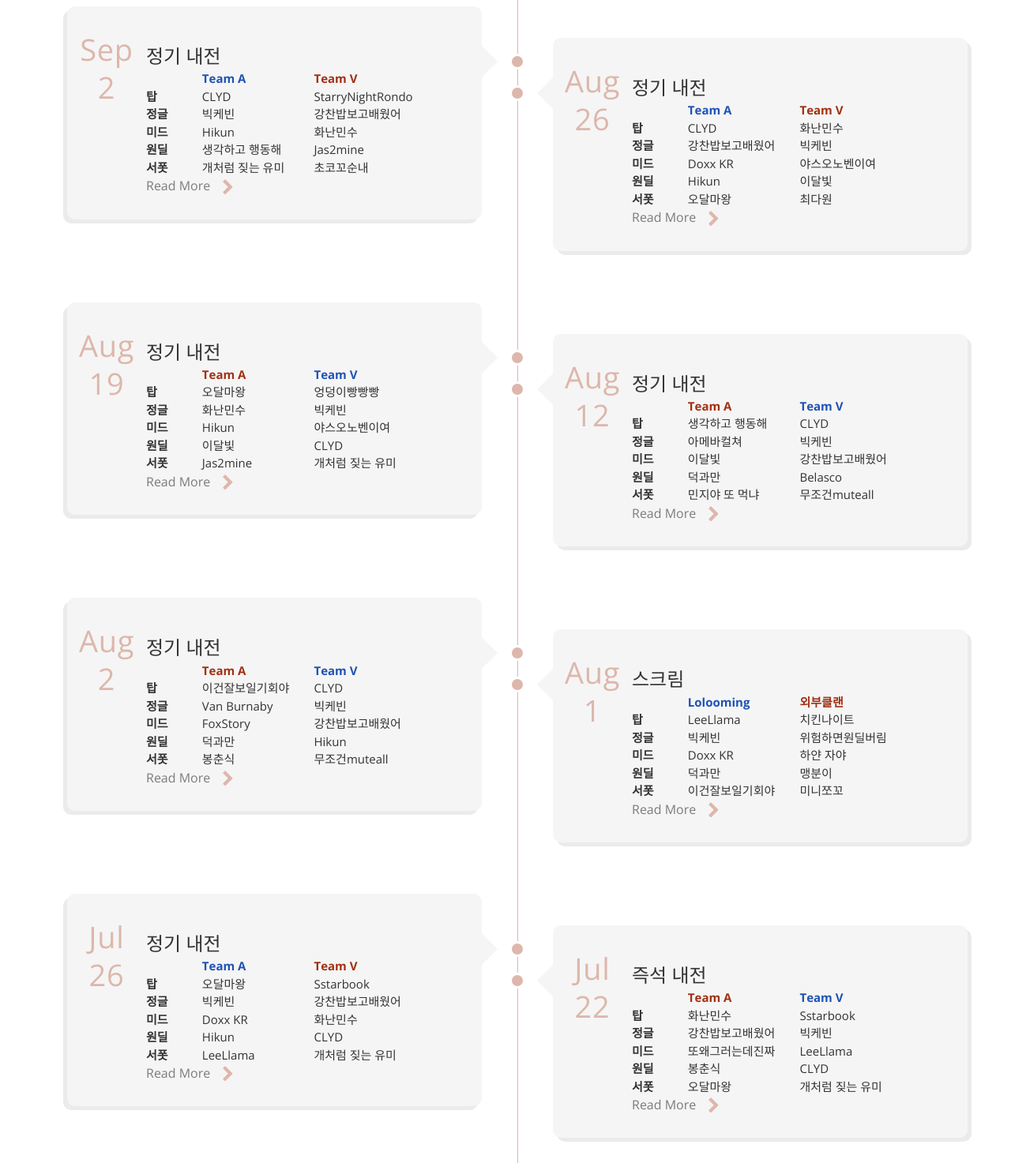
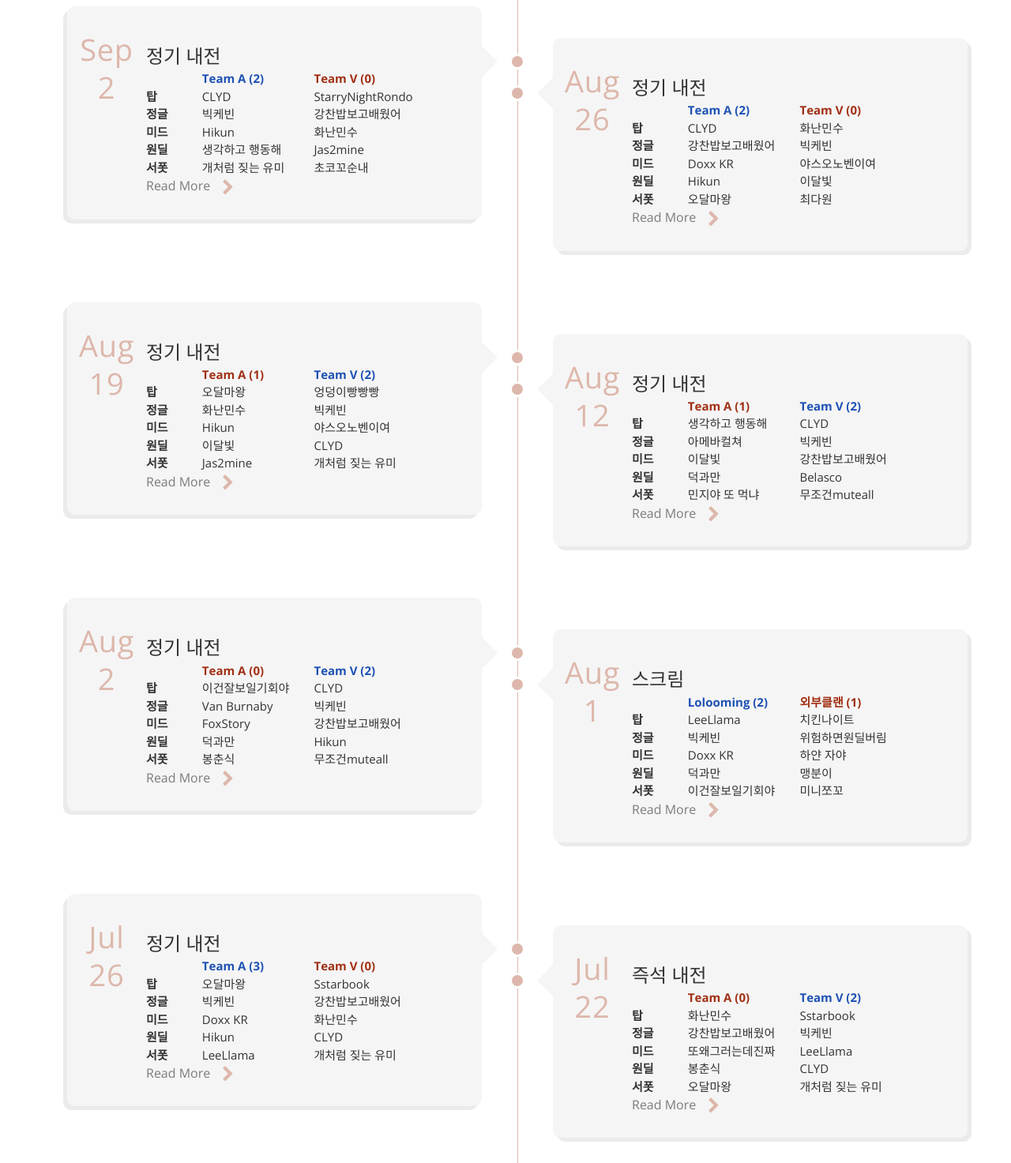
Before and after one commit to kevinhwang1227/kevinhwang1227.github.io, a plain HTML site: page history.html in a window 1280 px wide. Shown: the part 1000-2473 px from the top of the page at 79% size. Drawn offline with nearby package versions, Linux system fonts and the light colour scheme.

Commit message:
add winlose

```diff
--- a/history.html
+++ b/history.html
@@ -174,7 +174,7 @@
                                                 <b>서폿</b>
                                             </div>
                                             <div class="col-sm-4">
-                                                <strong id="lose">Team A</strong><br>
+                                                <strong id="lose">Team A (0)</strong><br>
                                                 오달마왕<br>
                                                 강찬밥보고배웠어<br>
                                                 CLYD<br>
@@ -182,7 +182,7 @@
                                                 연세대코딩왕
                                             </div>
                                             <div class="col-sm-4">
-                                                <strong id="win">Team V</strong><br>
+                                                <strong id="win">Team V (2)</strong><br>
                                                 화난민수<br>
                                                 빅케빈<br>
                                                 이달빛<br>
@@ -213,7 +213,7 @@
                                                 <b>서폿</b>
                                             </div>
                                             <div class="col-sm-4">
-                                                <strong id="win">Team A</strong><br>
+                                                <strong id="win">Team A (2)</strong><br>
                                                 CLYD<br>
                                                 빅케빈<br>
                                                 Hikun<br>
@@ -221,7 +221,7 @@
                                                 개처럼 짖는 유미
                                             </div>
                                             <div class="col-sm-4">
-                                                <strong id="lose">Team V</strong><br>
+                                                <strong id="lose">Team V (0)</strong><br>
                                                 StarryNightRondo<br>
                                                 강찬밥보고배웠어<br>
                                                 화난민수<br>
@@ -249,7 +249,7 @@
                                                 <b>서폿</b>
                                             </div>
                                             <div class="col-sm-4">
-                                                <strong id="win">Team A</strong><br>
+                                                <strong id="win">Team A (2)</strong><br>
                                                 CLYD<br>
                                                 강찬밥보고배웠어<br>
                                                 Doxx KR<br>
@@ -257,7 +257,7 @@
                                                 오달마왕
                                             </div>
                                             <div class="col-sm-4">
-                                                <strong id="lose">Team V</strong><br>
+                                                <strong id="lose">Team V (0)</strong><br>
                                                 화난민수<br>
                                                 빅케빈<br>
                                                 야스오노벤이여<br>
@@ -287,7 +287,7 @@
                                                 <b>서폿</b>
                                             </div>
                                             <div class="col-sm-4">
-                                                <strong id="lose">Team A</strong><br>
+                                                <strong id="lose">Team A (1)</strong><br>
                                                 오달마왕<br>
                                                 화난민수<br>
                                                 Hikun<br>
@@ -295,7 +295,7 @@
                                                 Jas2mine
                                             </div>
                                             <div class="col-sm-4">
-                                                <strong id="win">Team V</strong><br>
+                                                <strong id="win">Team V (2)</strong><br>
                                                 엉덩이빵빵빵<br>
                                                 빅케빈<br>
                                                 야스오노벤이여<br>
@@ -323,7 +323,7 @@
                                                 <b>서폿</b>
                                             </div>
                                             <div class="col-sm-4">
-                                                <strong id="lose">Team A</strong><br>
+                                                <strong id="lose">Team A (1)</strong><br>
                                                 생각하고 행동해<br>
                                                 아메바컬쳐<br>
                                                 이달빛<br>
@@ -331,7 +331,7 @@
                                                 민지야 또 먹냐
                                             </div>
                                             <div class="col-sm-4">
-                                                <strong id="win">Team V</strong><br>
+                                                <strong id="win">Team V (2)</strong><br>
                                                 CLYD<br>
                                                 빅케빈<br>
                                                 강찬밥보고배웠어<br>
@@ -361,7 +361,7 @@
                                                 <b>서폿</b>
                                             </div>
                                             <div class="col-sm-4">
-                                                <strong id="lose">Team A</strong><br>
+                                                <strong id="lose">Team A (0)</strong><br>
                                                 이건잘보일기회야<br>
                                                 Van Burnaby<br>
                                                 FoxStory<br>
@@ -369,7 +369,7 @@
                                                 봉춘식
                                             </div>
                                             <div class="col-sm-4">
-                                                <strong id="win">Team V</strong><br>
+                                                <strong id="win">Team V (2)</strong><br>
                                                 CLYD<br>
                                                 빅케빈<br>
                                                 강찬밥보고배웠어<br>
@@ -397,7 +397,7 @@
                                                 <b>서폿</b>
                                             </div>
                                             <div class="col-sm-4">
-                                                <strong id="win">Lolooming</strong><br>
+                                                <strong id="win">Lolooming (2)</strong><br>
                                                 LeeLlama<br>
                                                 빅케빈<br>
                                                 Doxx KR<br>
@@ -405,7 +405,7 @@
                                                 이건잘보일기회야
                                             </div>
                                             <div class="col-sm-4">
-                                                <strong id="lose">외부클랜</strong><br>
+                                                <strong id="lose">외부클랜 (1)</strong><br>
                                                 치킨나이트<br>
                                                 위험하면원딜버림<br>
                                                 하얀 자야<br>
@@ -435,7 +435,7 @@
                                                 <b>서폿</b>
                                             </div>
                                             <div class="col-sm-4">
-                                                <strong id="win">Team A</strong><br>
+                                                <strong id="win">Team A (3)</strong><br>
                                                 오달마왕<br>
                                                 빅케빈<br>
                                                 Doxx KR<br>
@@ -443,7 +443,7 @@
                                                 LeeLlama
                                             </div>
                                             <div class="col-sm-4">
-                                                <strong id="lose">Team V</strong><br>
+                                                <strong id="lose">Team V (0)</strong><br>
                                                 Sstarbook<br>
                                                 강찬밥보고배웠어<br>
                                                 화난민수<br>
@@ -495,7 +495,7 @@
                                                 <b>서폿</b>
                                             </div>
                                             <div class="col-sm-4">
-                                                <strong id="lose">Team A</strong><br>
+                                                <strong id="lose">Team A (0)</strong><br>
                                                 화난민수<br>
                                                 강찬밥보고배웠어<br>
                                                 또왜그러는데진짜<br>
@@ -503,7 +503,7 @@
                                                 오달마왕
                                             </div>
                                             <div class="col-sm-4">
-                                                <strong id="win">Team V</strong><br>
+                                                <strong id="win">Team V (2)</strong><br>
                                                 Sstarbook<br>
                                                 빅케빈<br>
                                                 LeeLlama<br>
```
